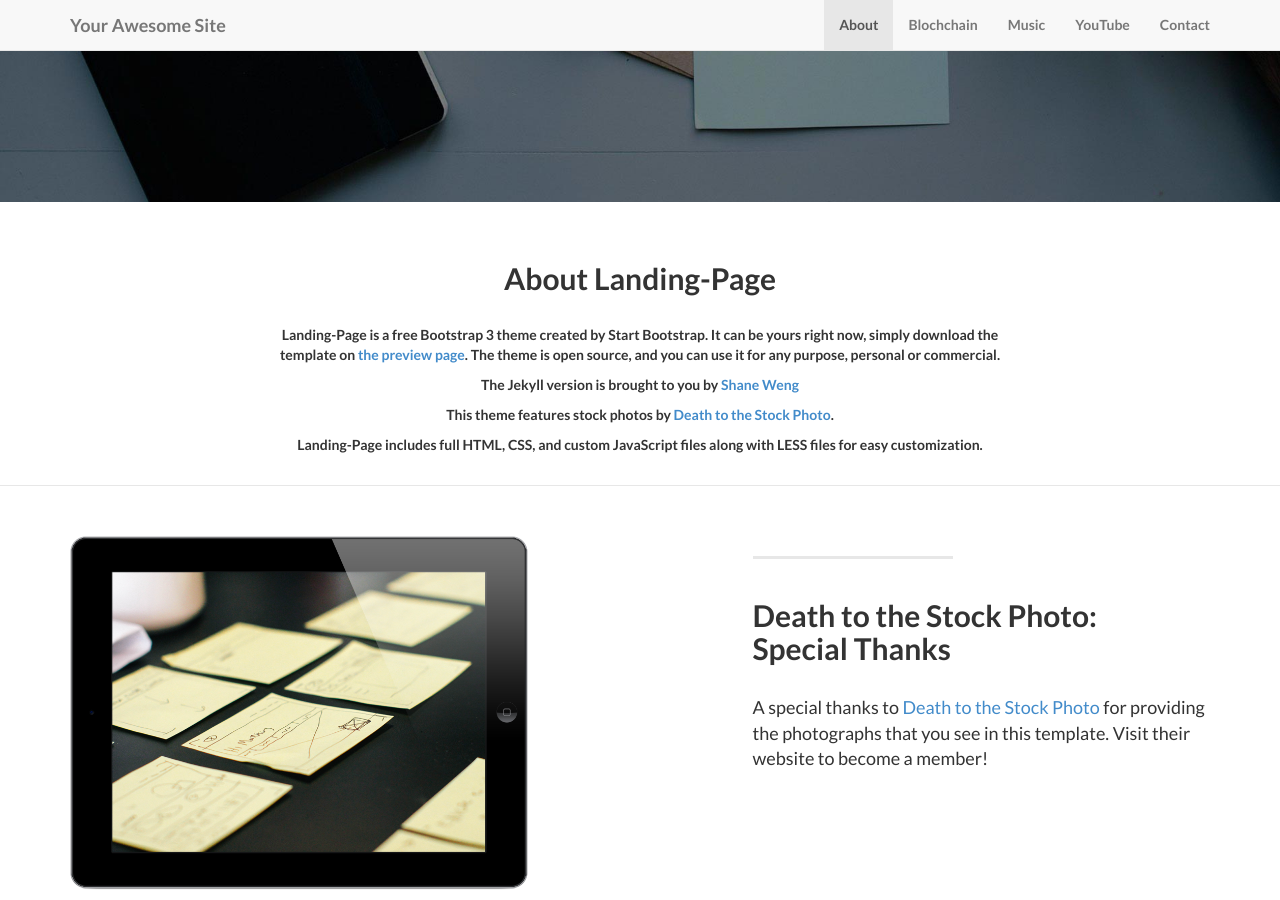
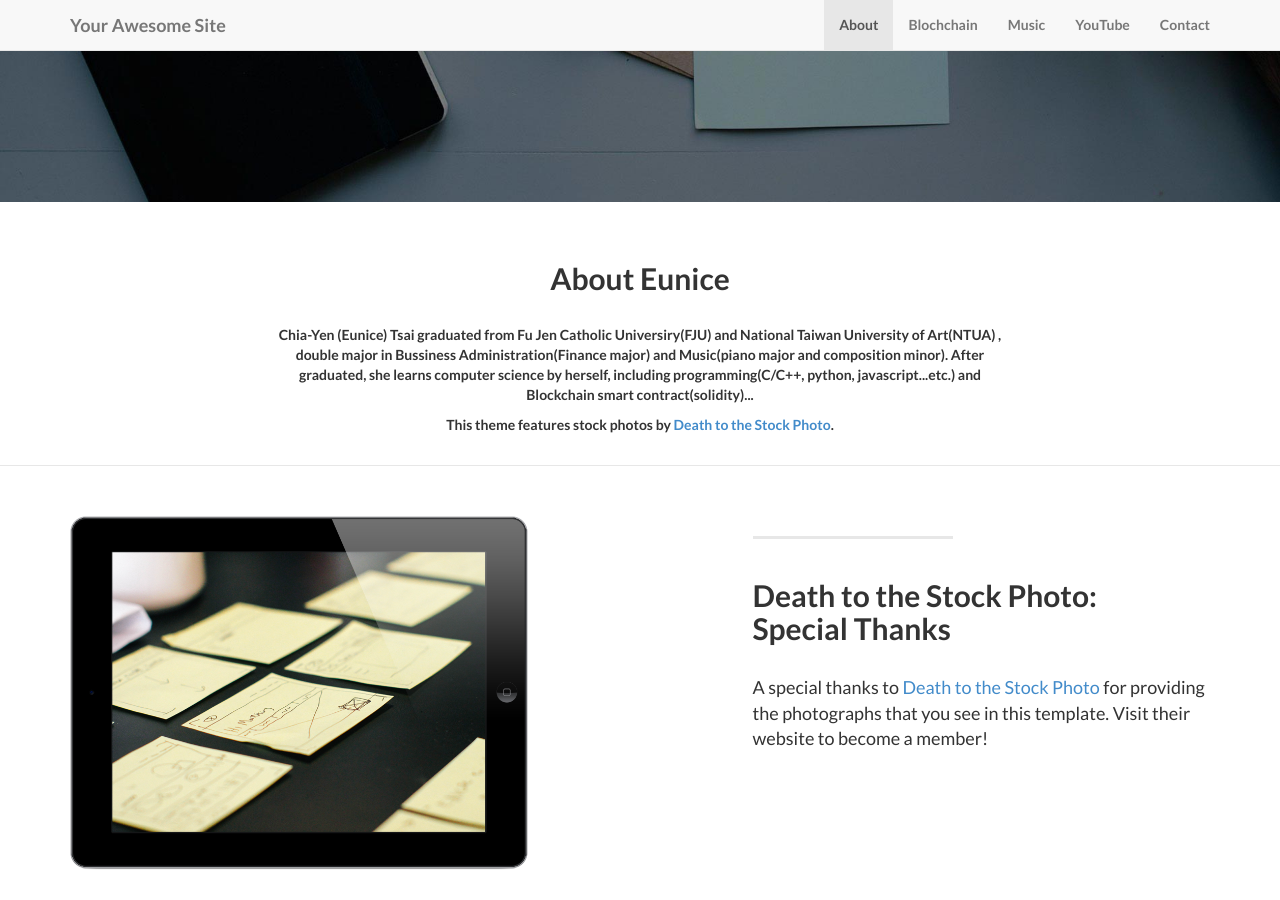
Before and after one commit to BabybearEunice/websiteTemplate1, a Jekyll site: the page built from index.html, in a window 1280 px wide and 900 px high, scrolled down 575 px. Built offline with Jekyll 4.4.1, drawn with Linux system fonts in a browser that asks for light colours; nearby versions of some CDN libraries; library files that are not in the unit come from our copies.

Commit message:
Update about.html

```diff
--- a/_includes/about.html
+++ b/_includes/about.html
@@ -3,12 +3,11 @@
         <div class="row">
             <div class="col-lg-8 col-lg-offset-2">
               <br/><br/>
-              <h2>About Landing-Page</h2>
+              <h2>About Eunice</h2>
               <br/>
-                <p>Landing-Page is a free Bootstrap 3 theme created by Start Bootstrap. It can be yours right now, simply download the template on <a href="http://startbootstrap.com/template-overviews/landing-page/">the preview page</a>. The theme is open source, and you can use it for any purpose, personal or commercial.</p>
-                <p>The Jekyll version is brought to you by <a href="https://github.com/swcool">Shane Weng</a></p>
+                <p>Chia-Yen (Eunice) Tsai graduated from Fu Jen Catholic Universiry(FJU) and National Taiwan University of Art(NTUA) , double major in Bussiness Administration(Finance major) and Music(piano major and composition minor).
+After graduated, she learns computer science by herself, including programming(C/C++, python, javascript...etc.) and Blockchain smart contract(solidity)...</p>
                 <p>This theme features stock photos by <a href="http://join.deathtothestockphoto.com//">Death to the Stock Photo</a>.</p>
-                <p>Landing-Page includes full HTML, CSS, and custom JavaScript files along with LESS files for easy customization.</p>
                 <br/>
               </div>
         </div>
```
